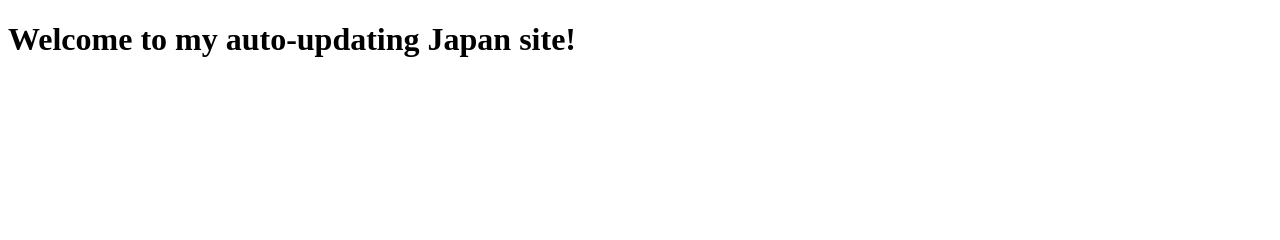
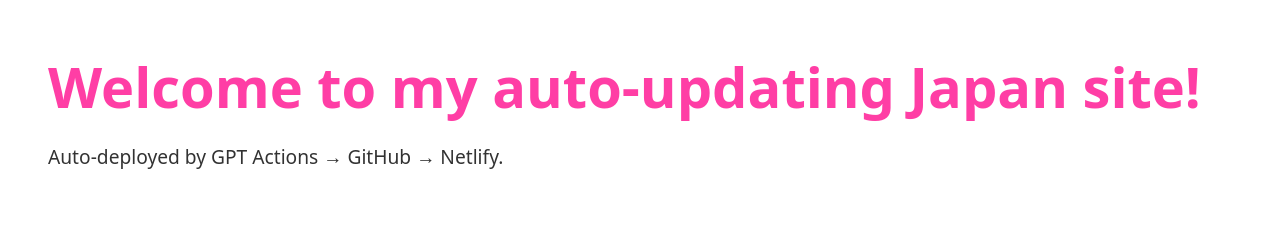
Before and after one commit to zacaracaz/japan, a plain HTML site: page index.html in a window 1280 px wide. Drawn offline with Linux system fonts and the light colour scheme.

Commit message:
Add styles.css and wire into index.html

```diff
--- a/index.html
+++ b/index.html
@@ -1,5 +1,12 @@
 <!doctype html>
 <html>
-  <head><meta charset="utf-8"><title>My Site</title></head>
-  <body><h1>Welcome to my auto-updating Japan site!</h1></body>
+  <head>
+    <meta charset="utf-8">
+    <title>My Site</title>
+    <link rel="stylesheet" href="styles.css">
+  </head>
+  <body>
+    <h1>Welcome to my auto-updating Japan site!</h1>
+    <p class="lead">Auto-deployed by GPT Actions → GitHub → Netlify.</p>
+  </body>
 </html>
```
